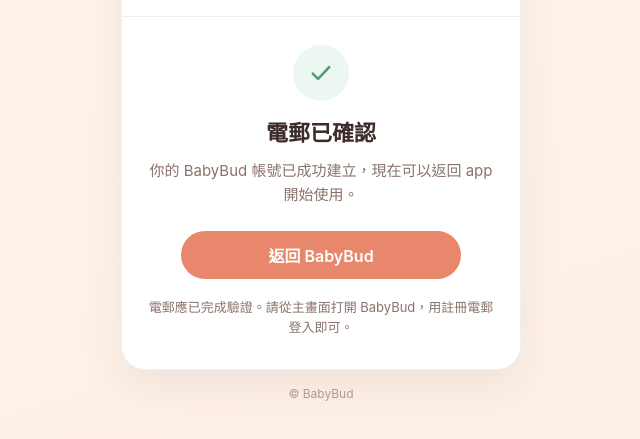
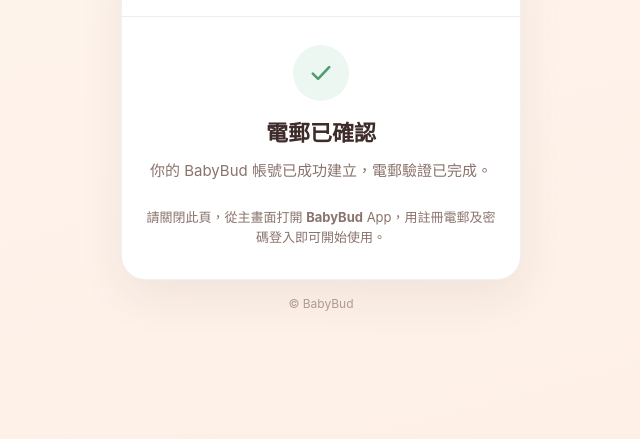
Before and after one commit to PandaMan281/babybud-web, a plain HTML site: page web/auth-callback/index.html in a window 1280 px wide. Shown: the part 185-624 px from the top of the page, without its empty margins (319-959 px from the left). Drawn offline with Linux system fonts and the light colour scheme.

Commit message:
fix: remove open-app button; instruct manual login after email verification

```diff
--- a/web/auth-callback/index.html
+++ b/web/auth-callback/index.html
@@ -237,9 +237,8 @@
             </svg>
           </div>
           <h1>電郵已確認</h1>
-          <p class="message">你的 BabyBud 帳號已成功建立，現在可以返回 app 開始使用。</p>
-          <a class="btn" id="btn-open-app" href="babybud://auth-callback">打開 BabyBud</a>
-          <p class="hint" id="success-hint">請點擊上方按鈕打開 BabyBud。若 Safari 無法開啟，請從主畫面打開 App，用已驗證的電郵登入即可。</p>
+          <p class="message">你的 BabyBud 帳號已成功建立，電郵驗證已完成。</p>
+          <p class="hint" id="success-hint">請關閉此頁，從主畫面打開 <strong>BabyBud</strong> App，用註冊電郵及密碼登入即可開始使用。</p>
         </section>
 
         <!-- Error -->
@@ -252,8 +251,7 @@
           </div>
           <h1>無法完成驗證</h1>
           <p class="message" id="error-message">此連結可能已失效或已被使用，請重新註冊或於 App 內登入後重試。</p>
-          <a class="btn" id="btn-open-app-error" href="babybud://auth-callback">返回 BabyBud</a>
-          <p class="hint">打開 App 後，可使用「登入」或「忘記密碼」繼續。</p>
+          <p class="hint">請從主畫面打開 BabyBud App，使用「登入」或「忘記密碼」繼續。</p>
         </section>
 
         <noscript>
@@ -269,8 +267,6 @@
 
   <script>
     (function () {
-      var APP_SCHEME_BASE = "babybud://auth-callback";
-
       var query = new URLSearchParams(window.location.search);
       var hashPart = window.location.hash.replace(/^#/, "");
       var hashQuery = new URLSearchParams(hashPart);
@@ -288,22 +284,6 @@
         }
       }
 
-      /// Merge ?query and #hash into one query string for the custom-scheme deep link.
-      /// Safari rejects some `babybud://...#fragment` URLs as invalid.
-      function buildDeepLink() {
-        var merged = new URLSearchParams();
-        query.forEach(function (value, key) {
-          merged.set(key, value);
-        });
-        hashQuery.forEach(function (value, key) {
-          merged.set(key, value);
-        });
-        var qs = merged.toString();
-        return qs ? APP_SCHEME_BASE + "?" + qs : APP_SCHEME_BASE;
-      }
-
-      var deepLink = buildDeepLink();
-
       function showPanel(id) {
         ["panel-loading", "panel-success", "panel-error"].forEach(function (panelId) {
           var el = document.getElementById(panelId);
@@ -317,14 +297,8 @@
         });
       }
 
-      var btnSuccess = document.getElementById("btn-open-app");
-      var btnError = document.getElementById("btn-open-app-error");
-      btnSuccess.href = deepLink;
-      btnError.href = deepLink;
-
       var authError = getParam("error");
       var errorDescription = decodeText(getParam("error_description"));
-      var hasAuthPayload = !!(getParam("code") || getParam("access_token"));
 
       if (authError) {
         showPanel("panel-error");
@@ -334,18 +308,6 @@
       }
 
       showPanel("panel-success");
-
-      // Do not auto-navigate via window.location — iOS Safari often blocks
-      // custom-scheme redirects without a direct user tap on <a href>.
-      // The button uses native anchor navigation (no preventDefault).
-      if (!hasAuthPayload) {
-        var hint = document.getElementById("success-hint");
-        if (hint) {
-          hint.textContent =
-            "電郵應已完成驗證。請從主畫面打開 BabyBud，用註冊電郵登入即可。";
-        }
-        btnSuccess.textContent = "返回 BabyBud";
-      }
     })();
   </script>
 </body>
```
